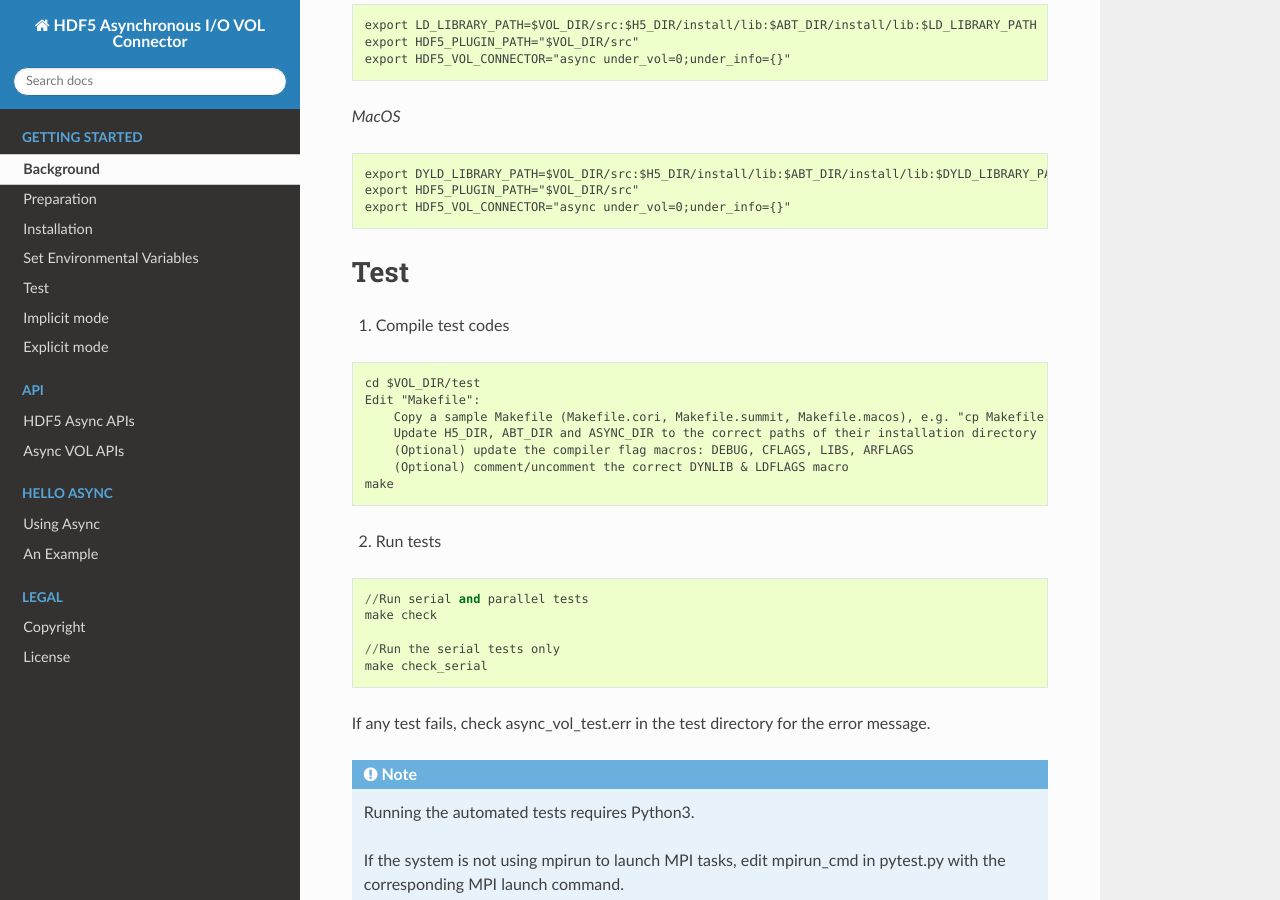
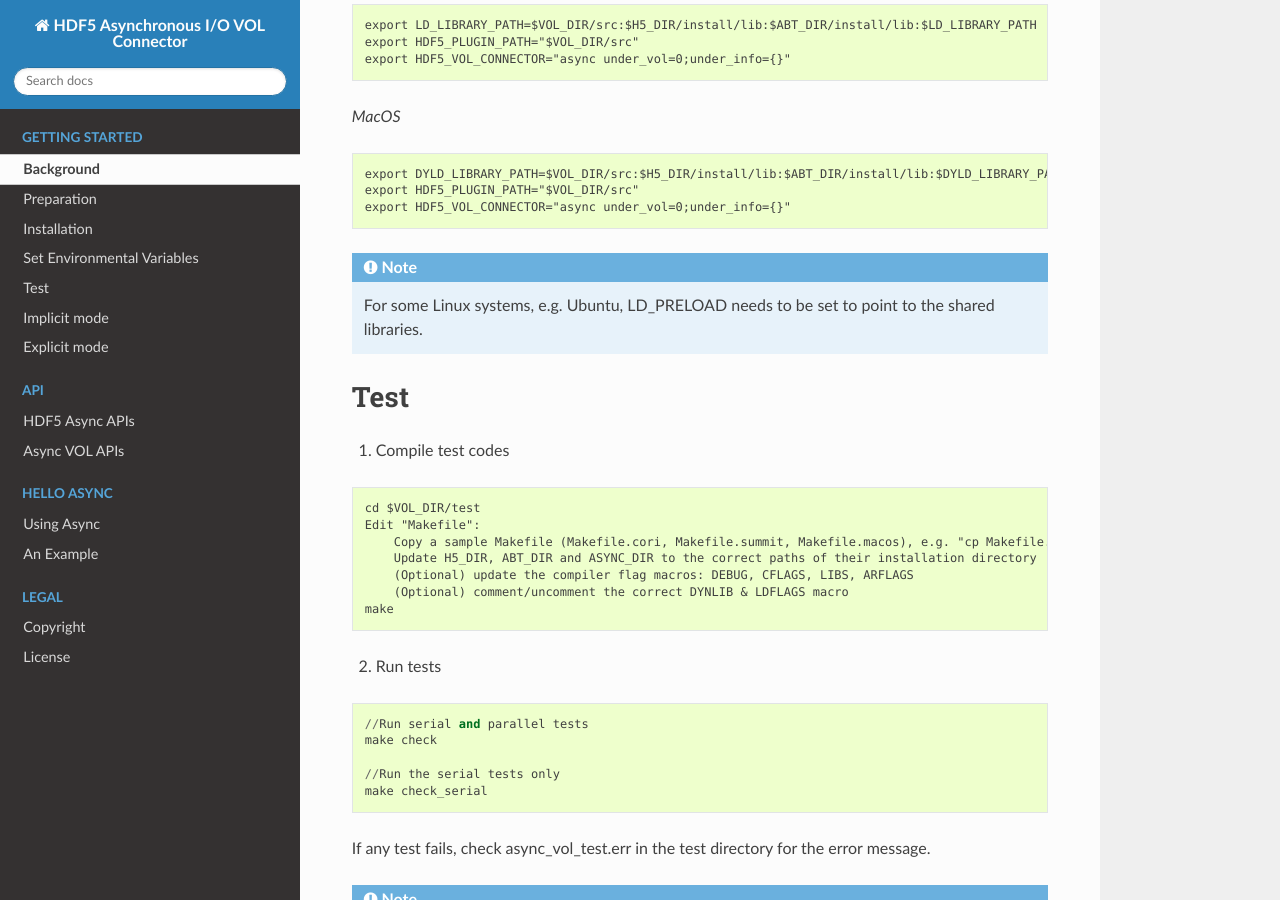
Before and after one commit to HDFGroup/vol-async, a Sphinx documentation site: the page built from docs/source/gettingstarted.rst, in a window 1280 px wide and 900 px high, scrolled down 1723 px. Built offline with Sphinx 7.4.7 and the Read the Docs theme 2.0.0, drawn with Linux system fonts in a browser that asks for light colours.

Commit message:
Update documentation

```diff
--- a/docs/source/gettingstarted.rst
+++ b/docs/source/gettingstarted.rst
@@ -95,6 +95,8 @@ Async VOL requires the setting of the following environmental variable to enable
     export HDF5_PLUGIN_PATH="$VOL_DIR/src"
     export HDF5_VOL_CONNECTOR="async under_vol=0;under_info={}"
 
+.. note::
+    For some Linux systems, e.g. Ubuntu, LD_PRELOAD needs to be set to point to the shared libraries.
 
 Test
 ====
```
